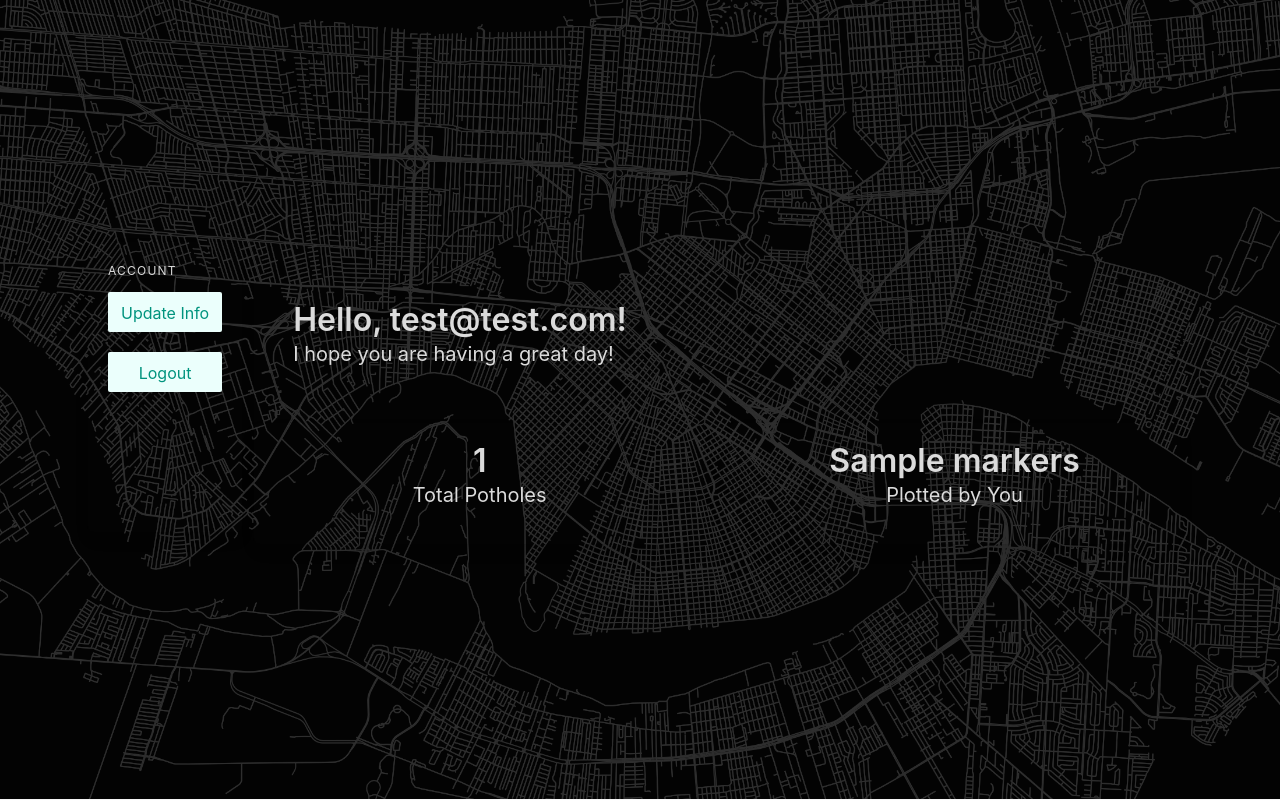
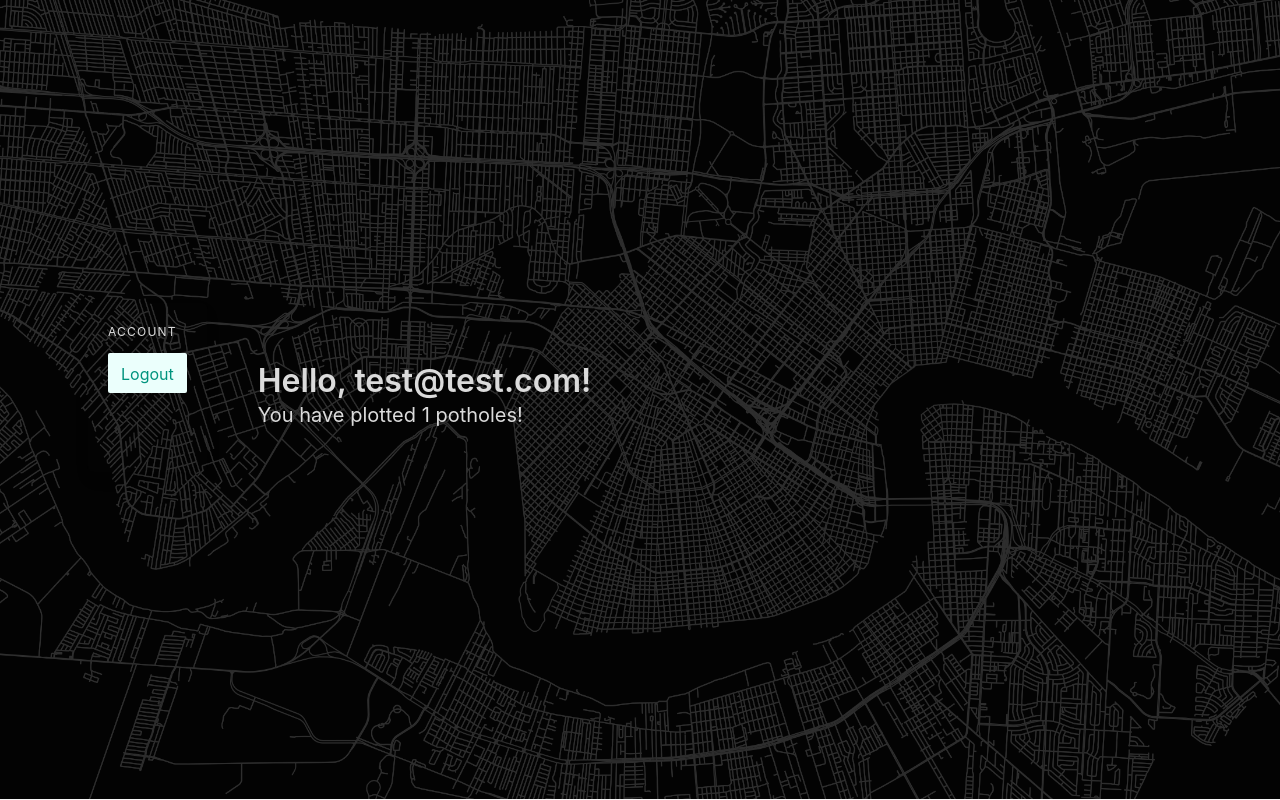
Before and after one commit to patricktrainer/plot-hole, a Flask app: template plot_hole/templates/account.html in a window 1280 px wide. Shown: the part 73-873 px from the top of the page. Run offline with Flask 2, Linux system fonts and the light colour scheme; a user stored in the database is signed in; the template is opened without the code that fills it: most values are stand-ins (such as "Sample title", 1, 10 or a date in 2020); some libraries are stand-ins or nearby versions.

Commit message:
remove unecessary button

```diff
--- a/plot_hole/templates/account.html
+++ b/plot_hole/templates/account.html
@@ -12,9 +12,6 @@
         Account
       </p>
       <ul class="menu-list ">
-
-        <li><a class="button is-primary is-light">Update Info</a></li>
-        <br>
         <li><a class="button is-primary is-light
           " href={{ url_for("users.logout") }}>Logout </a></li>
       </ul>
@@ -29,28 +26,10 @@
             Hello, {{ current_user.username }}!
           </h1>
           <h2 class="subtitle has-text-grey-lighter">
-            I hope you are having a great day!
+            You have plotted {{ count }} potholes!
           </h2>
         </div>
       </div>
-
-      <section class="info-tiles ">
-        <div class="tile is-ancestor has-text-centered">
-          <div class="tile is-parent">
-            <article class="tile is-child box ">
-              <p class="title has-text-grey-lighter">{{ count }}</p>
-              <p class="subtitle has-text-grey-lighter">Total Potholes</p>
-            </article>
-          </div>
-          <div class="tile is-parent">
-            <article class="tile is-child box">
-              <p class="title has-text-grey-lighter">{{ markers }}</p>
-              <p class="subtitle has-text-grey-lighter">Plotted by You</p>
-            </article>
-          </div>
-        </div>
-      </section>
-
     </div>
 
   </div>
```
